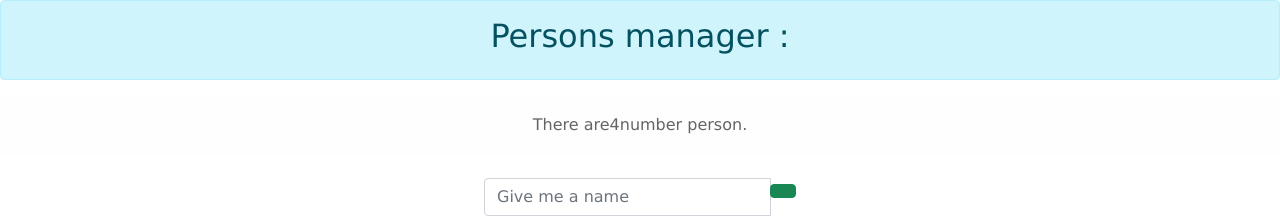
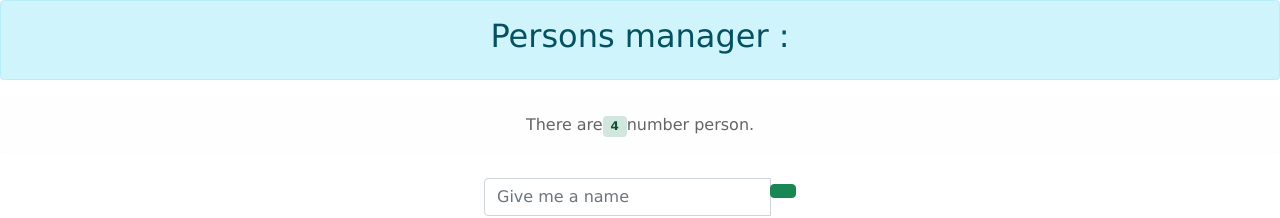
Before and after one commit to azibaji/react-personmanager, a React (Create React App) app: page / in a window 1280 px wide. Shown: the top 218 px of the page. Built offline with nearby package versions, Linux system fonts and the light colour scheme; some icons are missing.

Commit message:
context api

```diff
--- a/src/App.js
+++ b/src/App.js
@@ -63,14 +63,13 @@ class App extends Component {
     render() {
         const { persons, showPersons } = this.state
         let person = null
-
         if (showPersons) {
-            person = <Persons persons={persons} personDelete={this.handleDeletedPersons} personChange={this.handleNameChanger} />
+            person = <Persons />
         }
         return (
             <simpleContext.Provider value={{state : this.state , handleDeletedPersons : this.handleDeletedPersons, handleNameChanger : this.handleNameChanger, handleAddPerson : this.handleAddPerson, setPerson : this.setPerson}}>
                 <div className="text-center">
-                    <Header />
+                    <Header/>
                     <NewPerson />
                     <Button onClick={this.handleShowPersons} variant={showPersons ? "info" : "success"} >
                         Show Persons
--- a/src/component/Header.jsx
+++ b/src/component/Header.jsx
@@ -1,36 +1,35 @@
-import React from 'react';
-import {Alert} from 'react-bootstrap'
+import React, {useContext} from 'react';
+import {Alert, Badge} from 'react-bootstrap'
 import simpleContext from '../context/simpleContext';
-const Header = () =>{
-    // let badgeStyle =[]
-    // if(persons.length >= 3){
-    //     badgeStyle.push('alert-success')
-    // }
-    // if(persons.length <= 2){
-    //     badgeStyle.push('alert-warning')
-    // }
-    // if(persons.length <= 1){
-    //     badgeStyle.push('alert-danger')
-    // }
+const Header = ({personsLength}) =>{
+    const context = useContext(simpleContext)
+    const {persons, appTitle} = context.state;
+
+    let badgeStyle =[]
+    if(persons.length >= 3){
+        badgeStyle.push('alert-success')
+    }
+    if(persons.length  <= 2){
+        badgeStyle.push('alert-warning')
+    }
+    if(persons.length  <= 1){
+        badgeStyle.push('alert-danger')
+    }
     return(
-        <simpleContext.Consumer>
-            {context =>(
+
                 <div>
                     <Alert variant="info">
-                        <h2 >{context.state.appTitle} : </h2>
+                        <h2 >{appTitle} : </h2>
                     </Alert>
 
                     <Alert variant="light">
                         There are
                         <span
-                        // className={`badge tag-pill ${badgeStyle.join(' ')}`}
-                        >{context.state.persons.length}</span>
+                        className={`badge tag-pill ${badgeStyle.join(' ')}`}
+                        >{persons.length }</span>
                         number person.
                     </Alert>
                 </div>
-            )}
-
-        </simpleContext.Consumer>
     )
 }
 export default Header;
--- a/src/component/person/NewPerson.jsx
+++ b/src/component/person/NewPerson.jsx
@@ -1,16 +1,16 @@
-import React from 'react';
+import React , {useContext} from 'react';
 import { Button } from 'react-bootstrap';
 import simpleContext from '../../context/simpleContext';
-import {ToastContainer , toast} from 'react-toastify'
+import {ToastContainer} from 'react-toastify'
 
 const NewPerson = ()=>{
+    const context = useContext(simpleContext)
+    const {person} = context.state
     return(
-        <simpleContext.Consumer>
-            {context =>(
                 <div className="m-2 p-2">
                     <form className="form-inline justify-content-center" onSubmit={event => event.preventDefault()}>
                         <div className="input-group w-25 m-auto">
-                            <input type="text" className="form-control" onChange={context.setPerson} value={context.state.person} placeholder="Give me a name" />
+                            <input type="text" className="form-control" onChange={context.setPerson} value={person} placeholder="Give me a name" />
                                 <div className="input-group-prepend">
                                     <Button type="submit" onClick={context.handleAddPerson} variant="success" className="fa fa-plus" />
                                     <ToastContainer />
@@ -19,8 +19,6 @@ const NewPerson = ()=>{
                     </form>
 
                 </div>
-            )}
-        </simpleContext.Consumer>
 
     )
 }
--- a/src/component/person/Persons.jsx
+++ b/src/component/person/Persons.jsx
@@ -1,20 +1,26 @@
-import React from 'react';
+import React, {useContext} from 'react';
+import simpleContext from '../../context/simpleContext';
 import Person from './Person';
-const Persons = ({persons,personDelete,personChange}) =>{
+const Persons = () =>{
+    const context = useContext(simpleContext)
+    const {persons} = context.state;
+
     return(
+
                 <div>
                     {persons.map(person =>{
                         return <Person
                             key = {person.id}
                             fullName = {person.fullName}
                             personDelete = {()=>{
-                            personDelete(person.id)
+                                context.handleDeletedPersons(person.id)
                             }}
                             changeName = {event=>{
-                            personChange(event,person.id)
+                                context.handleNameChanger(event,person.id)
                             }}/>
                     })}
                 </div>
+
     )
 }
 export default Persons;
```
Lines whose indentation alone changed are shown as unchanged.
